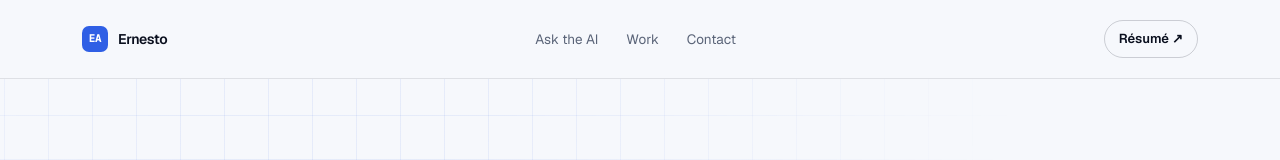
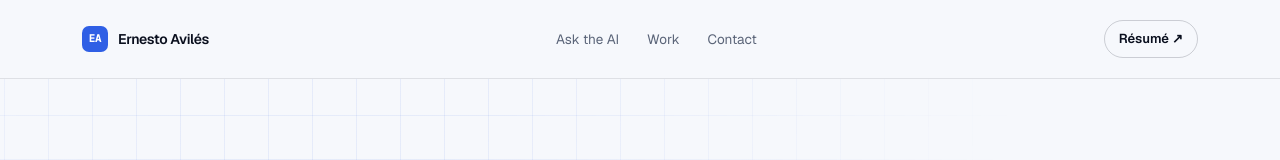
Before and after one commit to Eavilesz/portfolio, a Next.js app: page / in a window 1280 px wide. Shown: the top 160 px of the page. Built offline with nearby package versions, Linux system fonts and the light colour scheme.

Commit message:
Made favicon bigger

```diff
--- a/src/app/icon.tsx
+++ b/src/app/icon.tsx
@@ -17,7 +17,7 @@ export default function Icon() {
           borderRadius: 8,
         }}
       >
-        <svg width="20" height="20" viewBox="0 0 24 24" fill="white">
+        <svg width="27" height="27" viewBox="0 0 24 24" fill="white">
           <path d="M12 0 C12 6.6 9.75 12 7 12 C9.75 12 12 15.6 12 20 C12 15.6 14.7 12 18 12 C14.7 12 12 6.6 12 0 Z" />
         </svg>
       </div>
--- a/src/components/nav.tsx
+++ b/src/components/nav.tsx
@@ -4,11 +4,14 @@ export default function Nav() {
   return (
     <header className="border-b border-line">
       <div className="mx-auto flex max-w-295 items-center justify-between px-6 py-5 md:px-8">
-        <Link href="/" className="flex items-center gap-2.5 text-sm font-semibold tracking-tight">
+        <Link
+          href="/"
+          className="flex items-center gap-2.5 text-sm font-semibold tracking-tight"
+        >
           <span className="flex h-6.5 w-6.5 items-center justify-center rounded-[7px] bg-accent font-mono text-[11px] font-bold text-accent-ink">
             EA
           </span>
-          Ernesto
+          Ernesto Avilés
         </Link>
 
         <nav className="hidden items-center gap-7 text-[13.5px] text-slate md:flex">
```
